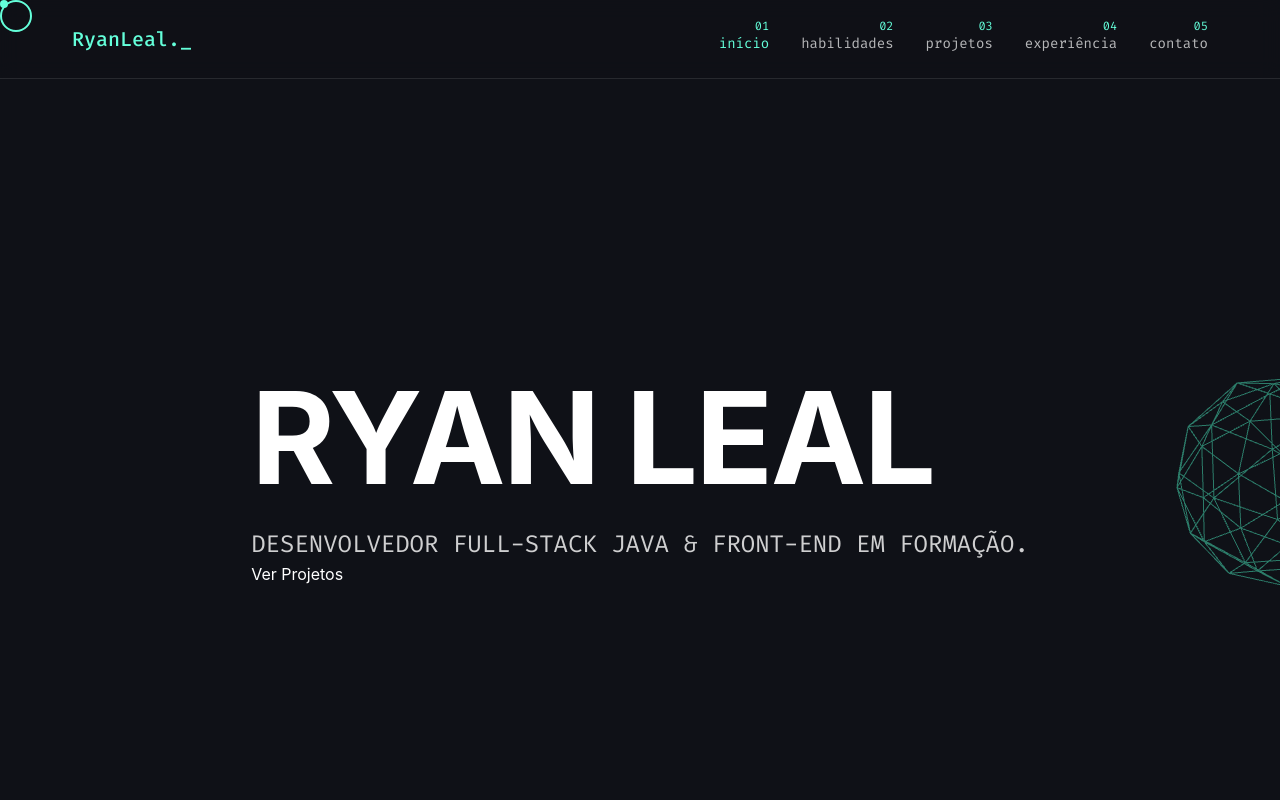
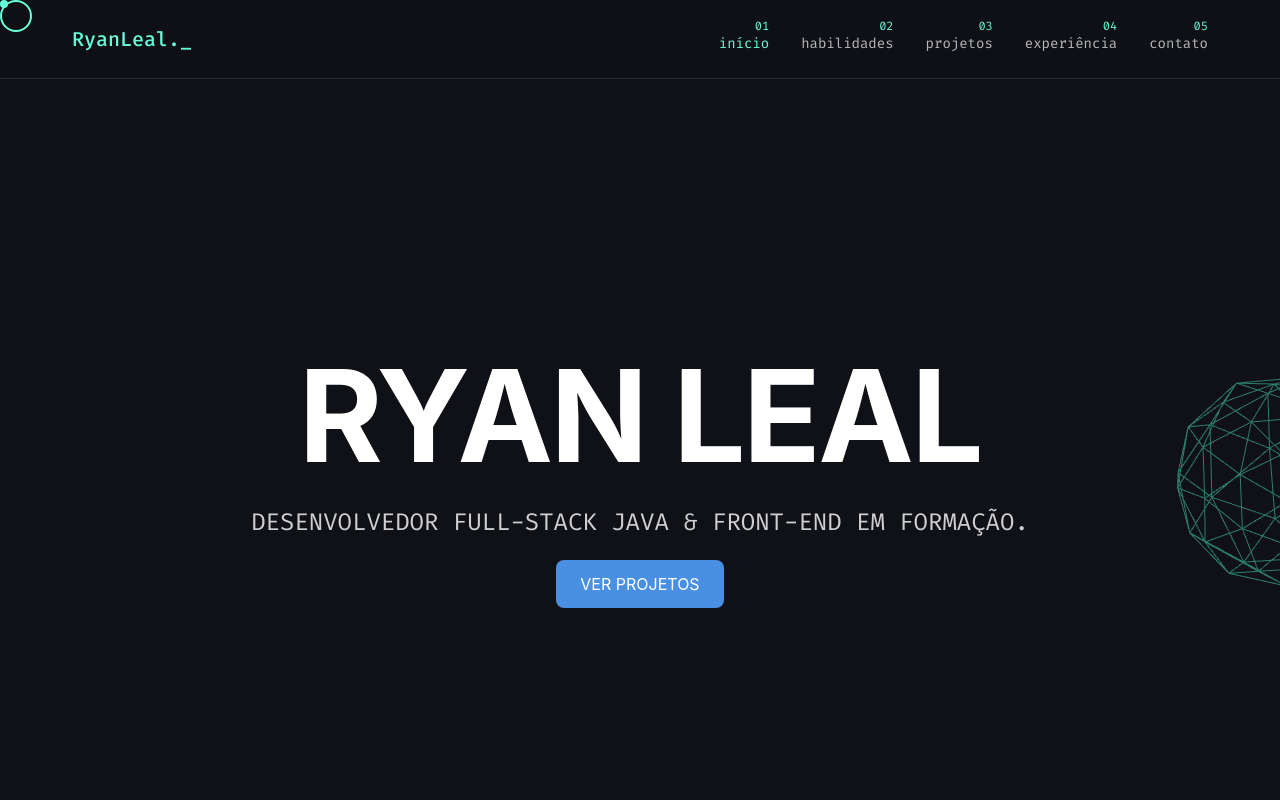
Before and after one commit to washryan/ryanleal, a Next.js app: page / in a window 1280 px wide. Shown: the top 800 px of the page. Built offline with nearby package versions, Linux system fonts and the light colour scheme.

Commit message:
Update: Atualizando botão de ver projetos no hero

```diff
--- a/src/components/Hero.tsx
+++ b/src/components/Hero.tsx
@@ -91,9 +91,11 @@ export default function Hero() {
         <motion.a
           href="#work"
           className={styles.cta}
-          initial={{ opacity: 0 }}
-          animate={{ opacity: 1 }}
-          transition={{ duration: 0.5, delay: 0.4 }}
+          initial={{ opacity: 0, scale: 0.9 }}
+          animate={{ opacity: 1, scale: 1 }}
+          whileHover={{ scale: 1.1, boxShadow: "0px 8px 15px rgba(0, 0, 0, 0.2)" }}
+          whileTap={{ scale: 0.95 }}
+          transition={{ duration: 0.1, delay: 0.1 }}
         >
           Ver Projetos
         </motion.a>
--- a/src/pages/index.tsx
+++ b/src/pages/index.tsx
@@ -4,7 +4,6 @@ import WorkSection from '../components/WorkSection'
 import ExpertiseSection from '../components/ExpertiseSection'
 import EducationSection from '../components/EducationSection'
 import ContactSection from '../components/ContactSection'
-import Footer from '../components/Footer'
 
 export default function Home() {
   return (
@@ -14,7 +13,6 @@ export default function Home() {
       <ExpertiseSection />
       <EducationSection />
       <ContactSection />
-      <Footer />
     </Layout>
   )
 }
--- a/src/styles/Hero.module.css
+++ b/src/styles/Hero.module.css
@@ -12,6 +12,12 @@
   padding: 0 2rem;
   position: relative;
   z-index: 1;
+  display: flex;
+  flex-direction: column;
+  align-items: center;
+  justify-content: center;
+  height: 100vh;
+  text-align: center;
 }
 
 .title {
@@ -38,3 +44,33 @@
   width: 50%;
   pointer-events: none;
 }
+
+.cta {
+  margin-top: 20px;
+  padding: 12px 24px;
+  font-size: 1rem;
+  background-color: #4a90e2;
+  color: white;
+  border: none;
+  border-radius: 8px;
+  cursor: pointer;
+  text-transform: uppercase;
+  transition: transform 0.3s ease, box-shadow 0.3s ease,
+    background-color 0.3s ease;
+}
+
+.cta:hover {
+  transform: translateY(-2px);
+  box-shadow: 0 8px 16px rgba(0, 0, 0, 0.2);
+  background-color: #357abd;
+}
+
+.cta span {
+  font-family: "Roboto", sans-serif;
+  font-weight: bold;
+  transition: transform 0.3s ease;
+}
+
+.cta:hover span {
+  transform: scale(1.1);
+}
```
